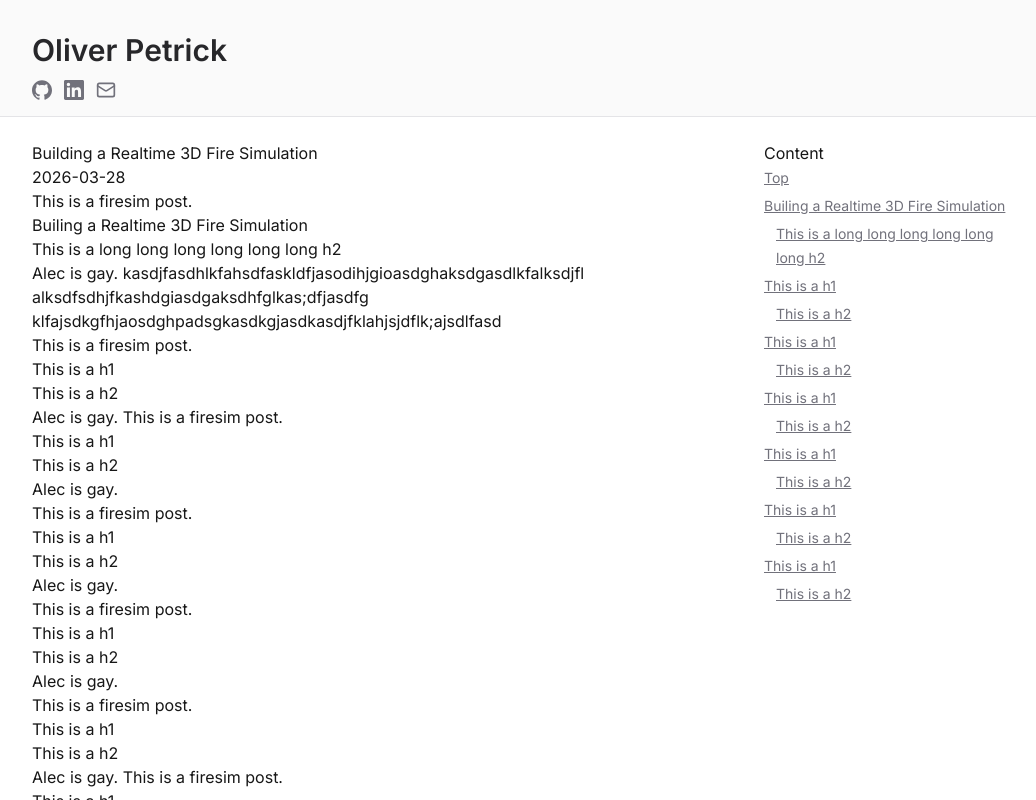
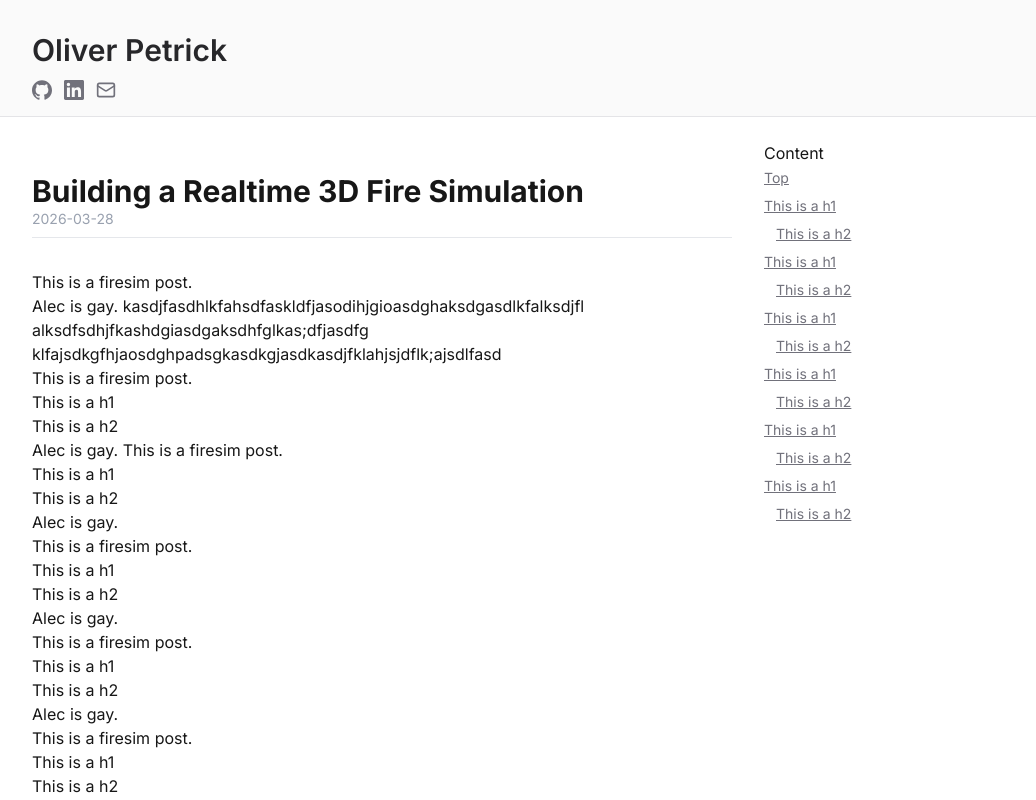
Before and after one commit to olliep24/personal-website-revamp, a Next.js app: page /blog/firesim in a window 1280 px wide. Shown: the top 800 px of the page, without its empty margins (120-1156 px from the left). Built offline with nearby package versions, Linux system fonts and the light colour scheme.

Commit message:
Added styling to the heading

```diff
--- a/app/blog/[slug]/page.tsx
+++ b/app/blog/[slug]/page.tsx
@@ -19,13 +19,18 @@ export default async function Page({
   return (
     <div className="flex gap-8">
       <div className="w-3/4">
-        <h1>
-          {metadata.title}
-        </h1>
-        <h2>
-          {metadata.date}
-        </h2>
-        <Post />
+        <div className="my-8">
+          <h1 className="text-3xl font-bold">
+            {metadata.title}
+          </h1>
+          <h2 className="text-sm text-gray-400">
+            {metadata.date}
+          </h2>
+          <hr className="my-2 border-gray-200" />
+        </div>
+        <article className="prose">
+          <Post />
+        </article>
       </div>
       <div className="w-1/4 shrink-0 sticky top-6 self-start">
         <Toc headings={headings} />
--- a/app/markdown/blog-posts/firesim.mdx
+++ b/app/markdown/blog-posts/firesim.mdx
@@ -6,9 +6,7 @@ date: "2026-03-28"
 
 This is a firesim post.
 
-# Builing a Realtime 3D Fire Simulation
 
-## This is a long long long long long long h2
 Alec is gay. kasdjfasdhlkfahsdfaskldfjasodihjgioasdghaksdgasdlkfalksdjfl alksdfsdhjfkashdgiasdgaksdhfglkas;dfjasdfg
 klfajsdkgfhjaosdghpadsgkasdkgjasdkasdjfklahjsjdflk;ajsdlfasd
 
--- a/package.json
+++ b/package.json
@@ -12,6 +12,7 @@
     "@mdx-js/loader": "^3.1.1",
     "@mdx-js/react": "^3.1.1",
     "@next/mdx": "^16.2.1",
+    "@tailwindcss/typography": "^0.5.19",
     "@types/mdx": "^2.0.13",
     "github-slugger": "^2.0.0",
     "gray-matter": "^4.0.3",
```
Also changed, not shown: 1 other file (tests, documents, lock files or other folders).
